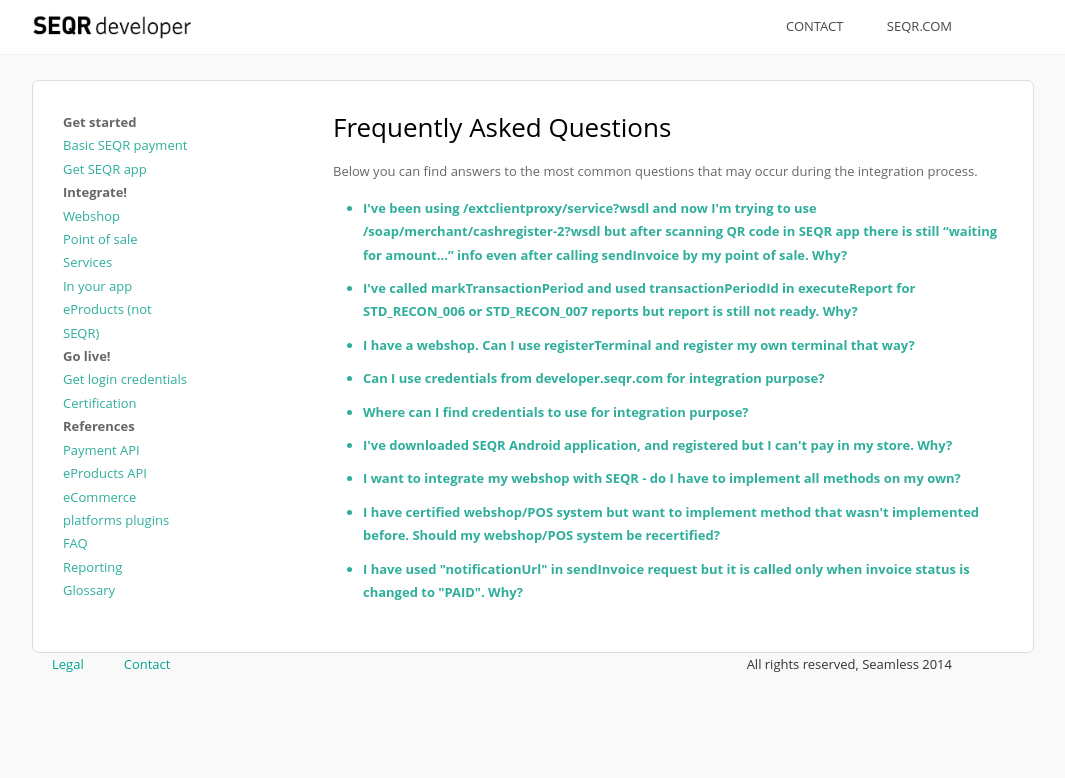
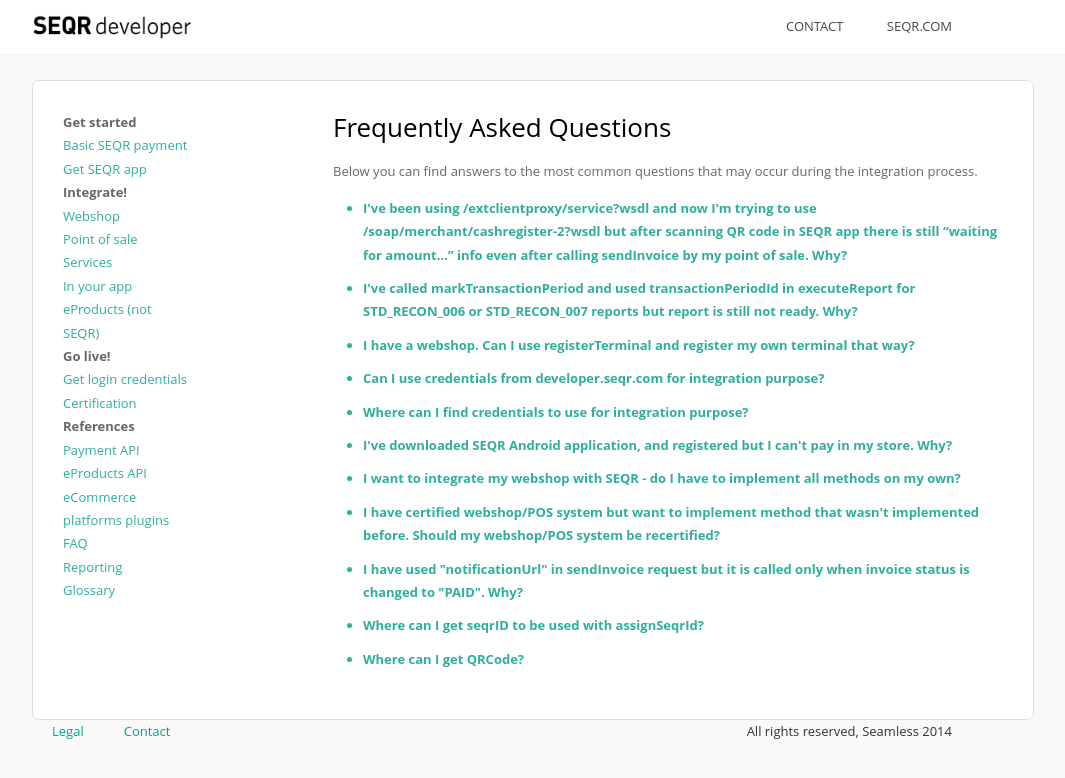
Before and after one commit to SeamlessDistribution/SeamlessDistribution.github.io, a Jekyll site: the page built from faq/index.md, in a window 1280 px wide. Shown: the top 778 px of the page, without its empty margins (138-1203 px from the left). Built offline with Jekyll 4.4.1, drawn with Linux system fonts in a browser that asks for light colours.

Commit message:
FAQ update
FAQ update

```diff
--- a/faq/index.md
+++ b/faq/index.md
@@ -139,4 +139,39 @@
     </div>
   </div>
 </div>
+<div class="faq_container">
+  <div class="faq">
+    <div class="faq_question"><li>Where can I get seqrID to be used with assignSeqrId?</li></div>
+    <div class="faq_answer_container">
+      <div class="faq_answer">
+        <ol>
+          <li>Pick any string you like. Digits are favourable but any alphanumeric string will do the trick. This string will be your <b>seqrId</b> to be used with
+              assignSeqrId calls. (&lt;seqrId&gt;STRING_OF_YOUR_CHOICE&lt;/seqrId&gt;) </li>
+          <li>Create URL based on which you will generate QRCode. Such URL is combined of 2 parts.
+              Constant part is <b><font color="red">HTTP://SEQR.SE/Q</font></b> and dynamic part is <b>seqrId</b> of your choice.
+              Example: Let say you've chosen <b><font color="green">0039394857311223</font></b> to be your seqrId.
+              The URL based on which you will generate QRCode will be <b><font color="red">HTTP://SEQR.SE/Q</font><font color="green">0039394857311223</font></b></li>
+          <li>To generate QRCode you can use any generator you like for instance:
+              http://seqr.com/se-qr-web/qrgenerator?code=HTTP://SEQR.SE/Q0039394857311223</li></ol></div>
+    </div>
+  </div>
+</div>
+<div class="faq_container">
+  <div class="faq">
+    <div class="faq_question"><li>Where can I get QRCode?</li></div>
+    <div class="faq_answer_container">
+      <div class="faq_answer">
+        <ol>
+          <li>Pick any string you like. Digits are favourable but any alphanumeric string will do the trick. This string will be your <b>seqrId</b> to be used with
+              assignSeqrId calls. (&lt;seqrId&gt;STRING_OF_YOUR_CHOICE&lt;/seqrId&gt;) </li>
+          <li>Create URL based on which you will generate QRCode. Such URL is combined of 2 parts.
+              Constant part is <b><font color="red">HTTP://SEQR.SE/Q</font></b> and dynamic part is <b>seqrId</b> of your choice.
+              Example: Let say you've chosen <b><font color="green">0039394857311223</font></b> to be your seqrId.
+              The URL based on which you will generate QRCode will be <b><font color="red">HTTP://SEQR.SE/Q</font><font color="green">0039394857311223</font></b></li>
+          <li>To generate QRCode you can use any generator you like for instance:
+              http://seqr.com/se-qr-web/qrgenerator?code=HTTP://SEQR.SE/Q0039394857311223</li>
+        </ol></div>
+    </div>
+  </div>
+</div>
 </ul>
```
